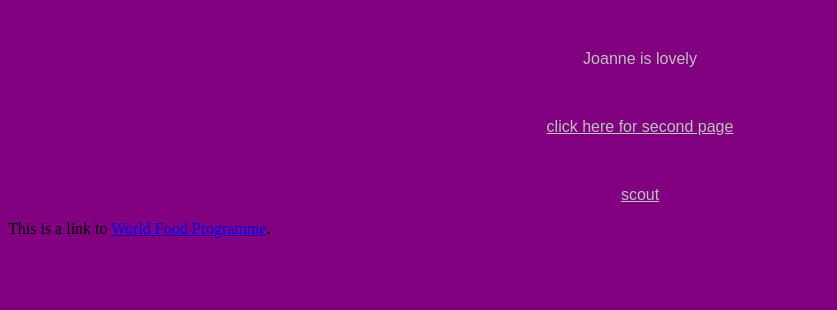
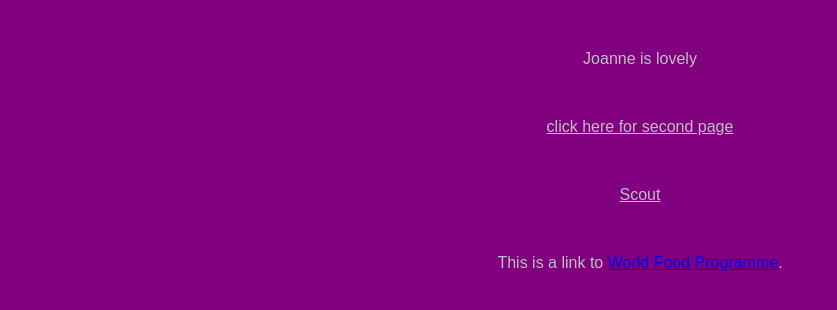
Before and after one commit to mjsutherland/mjsutherland.github.io, a Jekyll site: the page index.html, which Jekyll copies as it is, in a window 1280 px wide. Shown: the top 310 px of the page, without its empty margins (0-837 px from the left). Built offline with Jekyll 4.4.1, drawn with Linux system fonts in a browser that asks for light colours.

Commit message:
Update index.html

```diff
--- a/index.html
+++ b/index.html
@@ -8,7 +8,7 @@
   <body>
   <p class="text">Joanne is lovely</p>
   <a class="text" href="mjsutherland.github.io/second_page">click here for second page</a>
-  <a class="text" href="http://www.indianmotorcycle.com/en-us/scout-thunder-black-smoke/">scout</a>
-  <p> This is a link to <a href="http://www.wfp.org/">World Food Programme</a>.</p>
+  <a class="text" href="http://www.indianmotorcycle.com/en-us/scout-thunder-black-smoke">Scout</a>
+  <p class="text"> This is a link to <a href="http://www.wfp.org/">World Food Programme</a>.</p>
   </body>
 </html>
```
